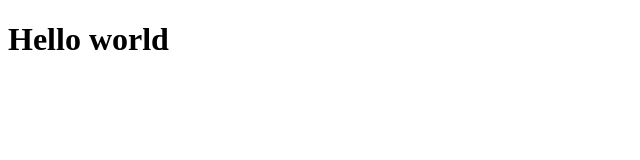
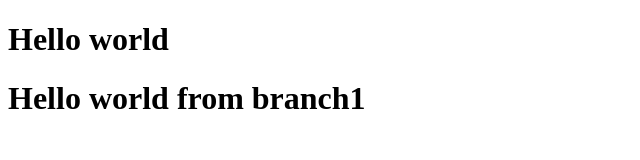
Before and after one commit to faisal2410/basic-git-commands, a plain HTML site: page index.html in a window 1280 px wide. Shown: the whole page, without its empty margins (0-640 px from the left). Drawn offline with Linux system fonts and the light colour scheme.

Commit message:
code changed

```diff
--- a/index.html
+++ b/index.html
@@ -8,5 +8,6 @@
 </head>
 <body>
     <h1>Hello world</h1>
+    <h1>Hello world from branch1</h1>
 </body>
 </html>
```
